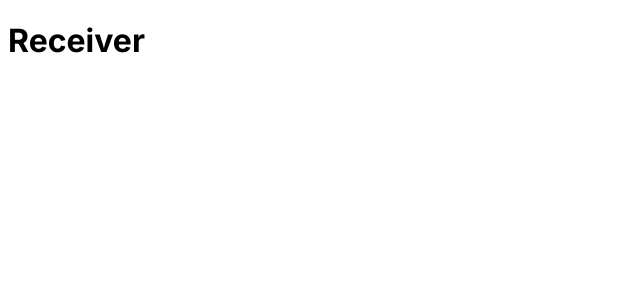
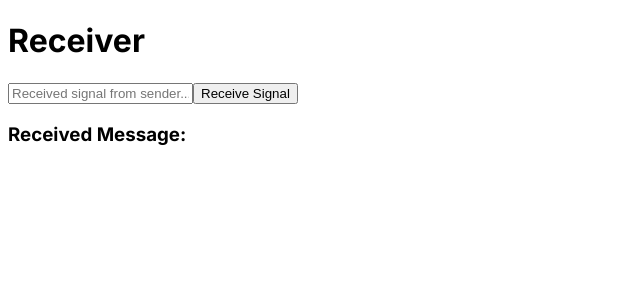
Before and after one commit to Praneeth003/file-transfer, a Next.js app: page /receiver in a window 1280 px wide. Shown: the top 300 px of the page, without its empty margins (0-640 px from the left). Built offline with nearby package versions, Linux system fonts and the light colour scheme.

Commit message:
implement message send and receive functionality

```diff
--- a/src/app/receiver/page.tsx
+++ b/src/app/receiver/page.tsx
@@ -1,12 +1,63 @@
-import React from 'react';
-import { useState } from 'react';
+"use client";
+import React, { useState, useEffect } from 'react';
+import SimplePeer from 'simple-peer';
 
-export default function Receiver() {
-    console.log('Peer2');
+const Receiver = () => {
+    const [receivedSignal, setReceivedSignal] = useState('');
+    const [peer, setPeer] = useState<SimplePeer.Instance | null>(null);
+    const [receivedMessage, setReceivedMessage] = useState('');
+
+    // Function to handle receiving the sender's signal and initiating the peer connection
+    const handleReceivedSignal = () => {
+          try {
+            const parsedSignal = JSON.parse(receivedSignal);
+            console.log('Parsed signal:', parsedSignal);
+
+            const newPeer = new SimplePeer({ initiator: false, trickle: false });
+
+            newPeer.on('signal', (data) => {
+                console.log('Signal data:', data);
+            });
+
+            // Set the signal received from the sender
+            newPeer.signal(parsedSignal);
+
+            // Listener for when the peer connection is established
+            newPeer.on('connect', () => {
+                console.log('Receiver: Peer connection established.');
+            });
+
+            // Listener for when a message is received from the sender
+            newPeer.on('data', (data) => {
+                setReceivedMessage(data.toString());
+            });
+
+            setPeer(newPeer);
+        } catch (error) {
+            console.error('Error parsing received signal:', error);
+        }
+    };
+
     return (
         <div>
             <h1>Receiver</h1>
 
+            {/* Assuming you have an input for pasting the sender's signal */}
+            <input
+                type="text"
+                value={receivedSignal}
+                onChange={(e) => setReceivedSignal(e.target.value)}
+                placeholder="Received signal from sender..."
+            />
+            <button onClick={handleReceivedSignal}>Receive Signal</button>
+
+            {/* Display the received message */}
+            <div>
+                <h3>Received Message:</h3>
+                <p>{receivedMessage}</p>
+            </div>
         </div>
     );
-}
+};
+
+export default Receiver;
```
Also changed, not shown: src/app/sender/page.tsx (+39 -22 lines).
